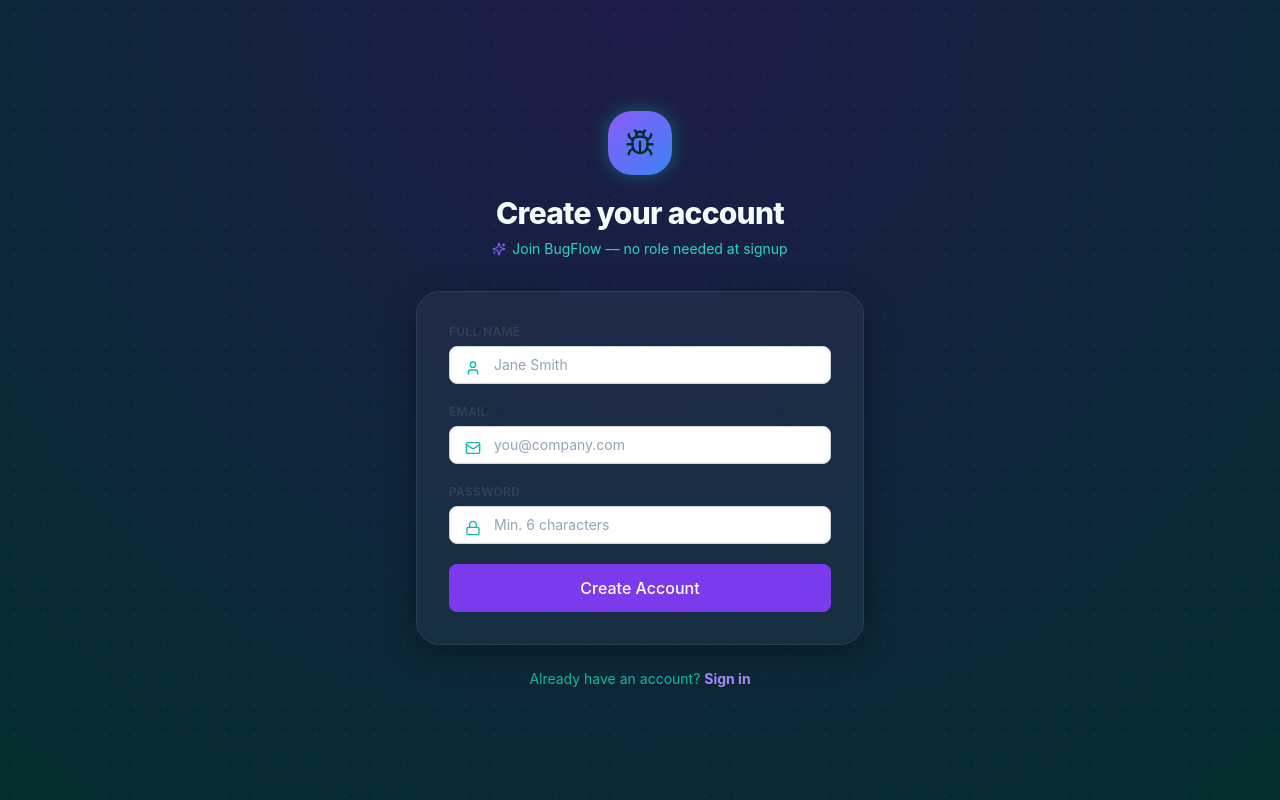
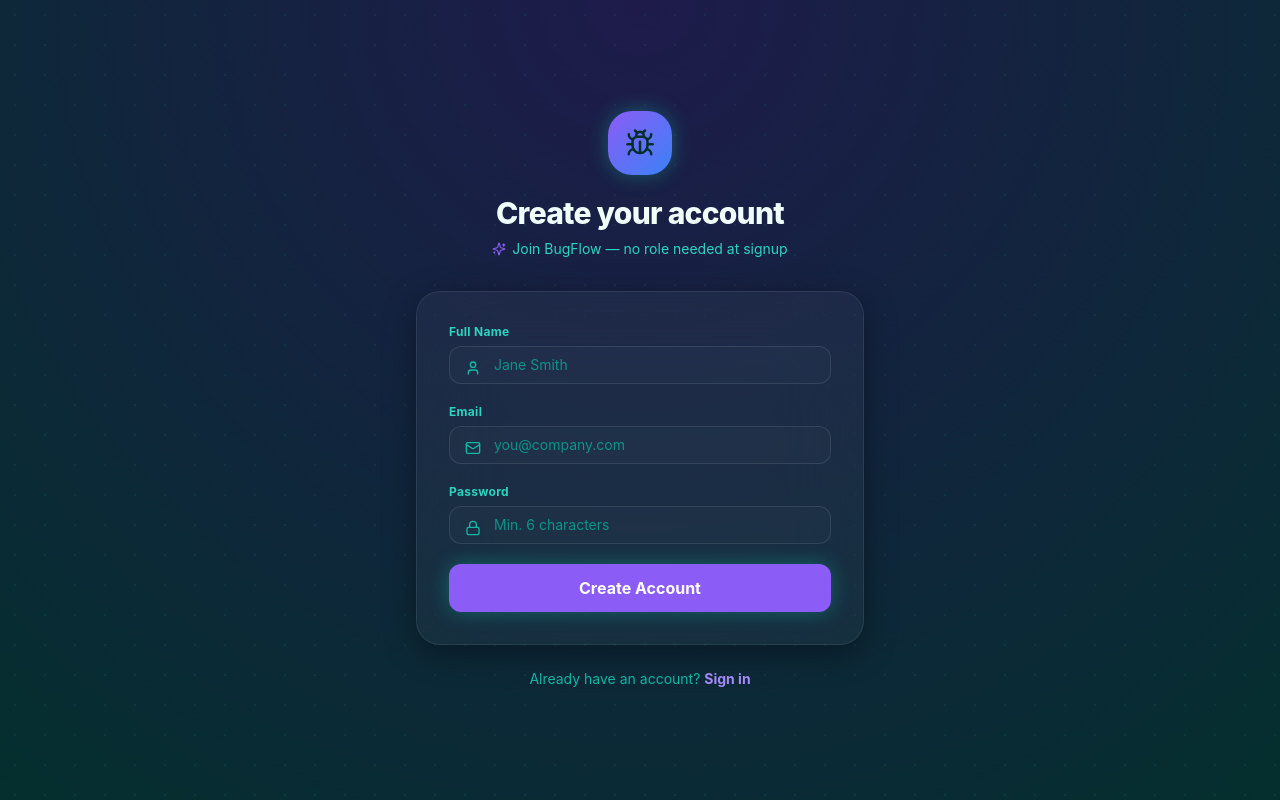
Before and after one commit to favas7907/bugflow-ai-tracker, a Next.js app: page /signup in a window 1280 px wide. Built offline with nearby package versions, Linux system fonts and the light colour scheme; no server answers.

Commit message:
fix: update UI components for dark mode visibility

```diff
--- a/src/components/ui.tsx
+++ b/src/components/ui.tsx
@@ -11,8 +11,8 @@
   return (
     <div
       className={cn(
-        "bg-white border border-slate-200 rounded-xl p-5 shadow-sm",
-        hover && "hover:shadow-soft transition-all duration-200 hover:-translate-y-0.5",
+        "glass-card rounded-2xl p-5",
+        hover && "hover:shadow-glow-cyan transition-all duration-200 hover:-translate-y-0.5",
         className
       )}
       {...props}
@@ -28,12 +28,12 @@
 }
 
 export function Button({ children, variant = 'primary', size = 'md', className, disabled, ...props }: ButtonProps) {
-  const base = "inline-flex items-center justify-center gap-2 rounded-lg font-medium transition-all duration-200 focus:ring-2 focus:ring-offset-2 disabled:opacity-50 disabled:cursor-not-allowed";
+  const base = "inline-flex items-center justify-center gap-2 rounded-xl font-bold transition-all duration-200 focus:ring-2 focus:ring-offset-2 focus:ring-offset-[#040812] disabled:opacity-50 disabled:cursor-not-allowed";
   const variants = {
-    primary: "bg-primary-600 text-white hover:bg-primary-700 focus:ring-primary-500 shadow-sm",
-    secondary: "bg-white text-slate-700 border border-slate-300 hover:bg-slate-50 focus:ring-slate-200",
-    danger: "bg-red-600 text-white hover:bg-red-700 focus:ring-red-500",
-    ghost: "text-slate-600 hover:bg-slate-100 hover:text-slate-900"
+    primary: "bg-plasma-500 text-white hover:bg-plasma-400 focus:ring-plasma-500 shadow-glow-cyan",
+    secondary: "bg-white/[0.04] text-cyber-50 border border-white/10 hover:bg-white/[0.08] focus:ring-cyber-500",
+    danger: "bg-lava-500 text-white hover:bg-lava-400 focus:ring-lava-500",
+    ghost: "text-cyber-400 hover:bg-white/[0.04] hover:text-cyber-50"
   };
   const sizes = {
     sm: "text-xs px-3 py-1.5",
@@ -55,7 +55,7 @@
 export function Input({ className, ...props }: InputHTMLAttributes<HTMLInputElement>) {
   return (
     <input className={cn(
-      "w-full rounded-lg border border-slate-300 bg-white px-3 py-2 text-sm text-slate-900 placeholder-slate-400 focus:border-primary-500 focus:ring-2 focus:ring-primary-500/20 focus:outline-none transition-all",
+      "w-full rounded-xl border border-white/10 bg-white/[0.02] px-3 py-2 text-sm text-cyber-50 placeholder-cyber-600 focus:border-plasma-500 focus:ring-2 focus:ring-plasma-500/20 focus:outline-none transition-all",
       className
     )} {...props} />
   );
@@ -64,7 +64,7 @@
 export function Textarea({ className, ...props }: TextareaHTMLAttributes<HTMLTextAreaElement>) {
   return (
     <textarea className={cn(
-      "w-full rounded-lg border border-slate-300 bg-white px-3 py-2 text-sm text-slate-900 placeholder-slate-400 focus:border-primary-500 focus:ring-2 focus:ring-primary-500/20 focus:outline-none transition-all",
+      "w-full rounded-xl border border-white/10 bg-white/[0.02] px-3 py-2 text-sm text-cyber-50 placeholder-cyber-600 focus:border-plasma-500 focus:ring-2 focus:ring-plasma-500/20 focus:outline-none transition-all",
       className
     )} {...props} />
   );
@@ -73,7 +73,7 @@
 export function Select({ className, children, ...props }: SelectHTMLAttributes<HTMLSelectElement>) {
   return (
     <select className={cn(
-      "w-full rounded-lg border border-slate-300 bg-white px-3 py-2 text-sm text-slate-900 focus:border-primary-500 focus:ring-2 focus:ring-primary-500/20 focus:outline-none appearance-none cursor-pointer",
+      "w-full rounded-xl border border-white/10 bg-[#040812] px-3 py-2 text-sm text-cyber-50 focus:border-plasma-500 focus:ring-2 focus:ring-plasma-500/20 focus:outline-none appearance-none cursor-pointer",
       className
     )} {...props}>
       {children}
@@ -82,12 +82,12 @@
 }
 
 export function Label({ children, className, ...props }: React.LabelHTMLAttributes<HTMLLabelElement>) {
-  return <label className={cn("block text-xs font-semibold text-slate-700 mb-1.5 uppercase tracking-wide", className)} {...props}>{children}</label>;
+  return <label className={cn("block text-xs font-bold text-cyber-400 mb-1.5 tracking-wide", className)} {...props}>{children}</label>;
 }
 
 export function Badge({ children, colorClasses, className }: { children: React.ReactNode; colorClasses: string; className?: string }) {
   return (
-    <span className={cn("inline-flex items-center px-2 py-0.5 rounded-full text-xs font-medium border", colorClasses, className)}>
+    <span className={cn("inline-flex items-center px-2.5 py-0.5 rounded-full text-[10px] font-bold border uppercase tracking-wider", colorClasses, className)}>
       {children}
     </span>
   );
@@ -97,7 +97,7 @@
   const initials = name ? name.substring(0, 2).toUpperCase() : '?';
   const sizes = { sm: 'w-6 h-6 text-[10px]', md: 'w-8 h-8 text-xs', lg: 'w-10 h-10 text-sm' };
   return (
-    <div className={cn("rounded-full bg-primary-100 text-primary-700 flex items-center justify-center font-bold border border-primary-200 shrink-0", sizes[size])}>
+    <div className={cn("rounded-full bg-plasma-500/20 text-plasma-400 flex items-center justify-center font-bold border border-plasma-500/30 shrink-0", sizes[size])}>
       {initials}
     </div>
   );
@@ -106,7 +106,7 @@
 export function LoadingScreen() {
   return (
     <div className="flex-1 flex items-center justify-center min-h-[50vh]">
-      <Loader2 className="w-8 h-8 animate-spin text-primary-500" />
+      <Loader2 className="w-8 h-8 animate-spin text-plasma-500" />
     </div>
   );
 }
@@ -114,11 +114,11 @@
 export function EmptyState({ icon, title, description }: { icon: React.ReactNode; title: string; description: string }) {
   return (
     <div className="flex flex-col items-center justify-center py-12 text-center">
-      <div className="w-16 h-16 bg-slate-50 text-slate-400 rounded-2xl flex items-center justify-center mb-4 border border-slate-100">
+      <div className="w-16 h-16 bg-white/[0.04] text-plasma-400 rounded-2xl flex items-center justify-center mb-4 border border-white/10 shadow-glow-cyan">
         {icon}
       </div>
-      <h3 className="text-lg font-bold text-slate-900">{title}</h3>
-      <p className="text-sm text-slate-500 mt-1 max-w-sm">{description}</p>
+      <h3 className="text-lg font-bold text-cyber-50">{title}</h3>
+      <p className="text-sm text-cyber-400 mt-1 max-w-sm">{description}</p>
     </div>
   );
 }
--- a/src/lib/utils.ts
+++ b/src/lib/utils.ts
@@ -48,17 +48,17 @@
 }
 
 export const STATUS_COLORS: Record<IssueStatus, string> = {
-  'Open': 'bg-blue-50 text-blue-700 border-blue-200',
-  'In Progress': 'bg-amber-50 text-amber-700 border-amber-200',
-  'Resolved': 'bg-primary-50 text-primary-700 border-primary-200',
-  'Closed': 'bg-slate-100 text-slate-700 border-slate-200',
+  'Open': 'bg-stitch-500/10 text-stitch-400 border-stitch-500/20',
+  'In Progress': 'bg-amber-500/10 text-amber-400 border-amber-500/20',
+  'Resolved': 'bg-plasma-500/10 text-plasma-400 border-plasma-500/20',
+  'Closed': 'bg-cyber-500/10 text-cyber-400 border-cyber-500/20',
 };
 
 export const PRIORITY_COLORS: Record<Priority, string> = {
-  'Low': 'bg-slate-50 text-slate-600 border-slate-200',
-  'Medium': 'bg-amber-50 text-amber-700 border-amber-200',
-  'High': 'bg-orange-50 text-orange-700 border-orange-200',
-  'Critical': 'bg-red-50 text-red-700 border-red-200',
+  'Low': 'bg-cyber-500/10 text-cyber-400 border-cyber-500/20',
+  'Medium': 'bg-amber-500/10 text-amber-400 border-amber-500/20',
+  'High': 'bg-orange-500/10 text-orange-400 border-orange-500/20',
+  'Critical': 'bg-lava-500/10 text-lava-400 border-lava-500/20',
 };
 
 export const KANBAN_COLUMNS: IssueStatus[] = ['Open', 'In Progress', 'Resolved', 'Closed'];
```
